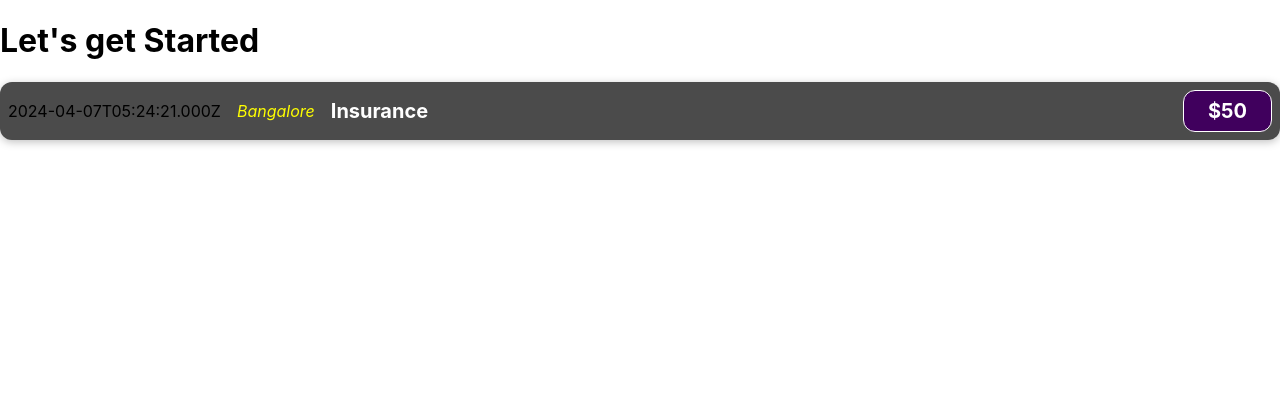
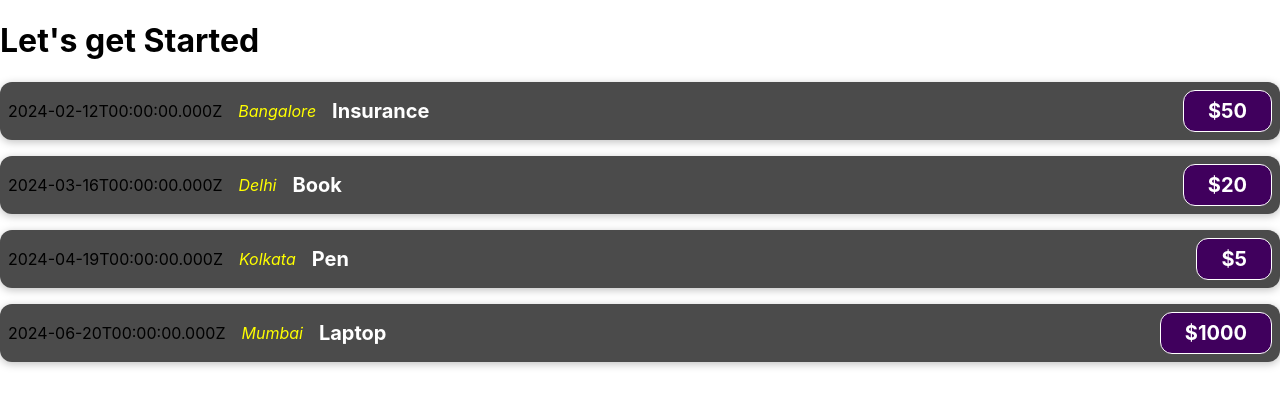
Before and after one commit to samimakter96/Learning_React, a React (Create React App) app: page / in a window 1280 px wide. Shown: the top 406 px of the page. Built offline with nearby package versions, Linux system fonts and the light colour scheme.

Commit message:
Props Object & Passing Data to Child Component

```diff
--- a/src/App.js
+++ b/src/App.js
@@ -3,7 +3,10 @@ function App() {
   return (
     <div>
       <h1>Let's get Started</h1>
-      <ExpenseItem></ExpenseItem>
+      <ExpenseItem date={new Date(2024, 1, 12)} location="Bangalore" title="Insurance" price="50"></ExpenseItem>
+      <ExpenseItem date={new Date(2024, 2, 16)} location="Delhi" title="Book" price="20"></ExpenseItem>
+      <ExpenseItem date={new Date(2024, 3, 19)} location="Kolkata" title="Pen" price="5"></ExpenseItem>
+      <ExpenseItem date={new Date(2024, 5, 20)} location="Mumbai" title="Laptop" price="1000"></ExpenseItem>
     </div>
   );
 }
--- a/src/components/ExpenseItem.js
+++ b/src/components/ExpenseItem.js
@@ -1,17 +1,14 @@
 import './ExpenseItem.css';
 
-function ExpenseItem() {
-  const expenseDate = new Date().toISOString();
-  const expenseTitle = "Insurance";
-  const expenseAmount = 50;
-  const expenseLocation = 'Bangalore';
+function ExpenseItem(props) {
+
   return (
     <div className="expense-item">
-      <div>{expenseDate}</div>
-      <div className="expense-item__location">{expenseLocation}</div>
+      <div>{props.date.toISOString()}</div>
+      <div className="expense-item__location">{props.location}</div>
       <div className="expense-item__description">
-        <h2>{expenseTitle}</h2>
-        <div className="expense-item__price">${expenseAmount}</div>
+        <h2>{props.title}</h2>
+        <div className="expense-item__price">${props.price}</div>
       </div>
     </div>
   );
```
